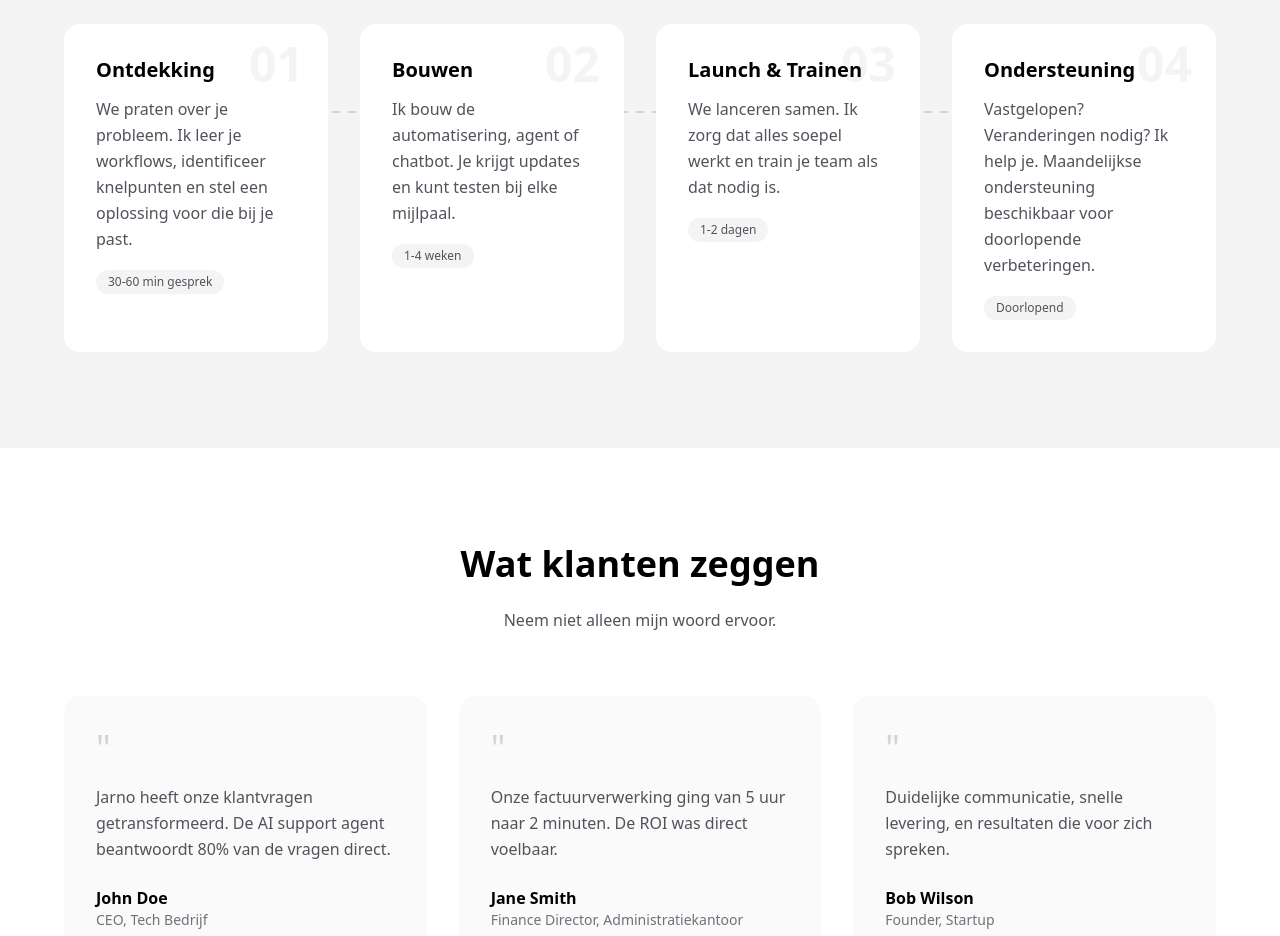
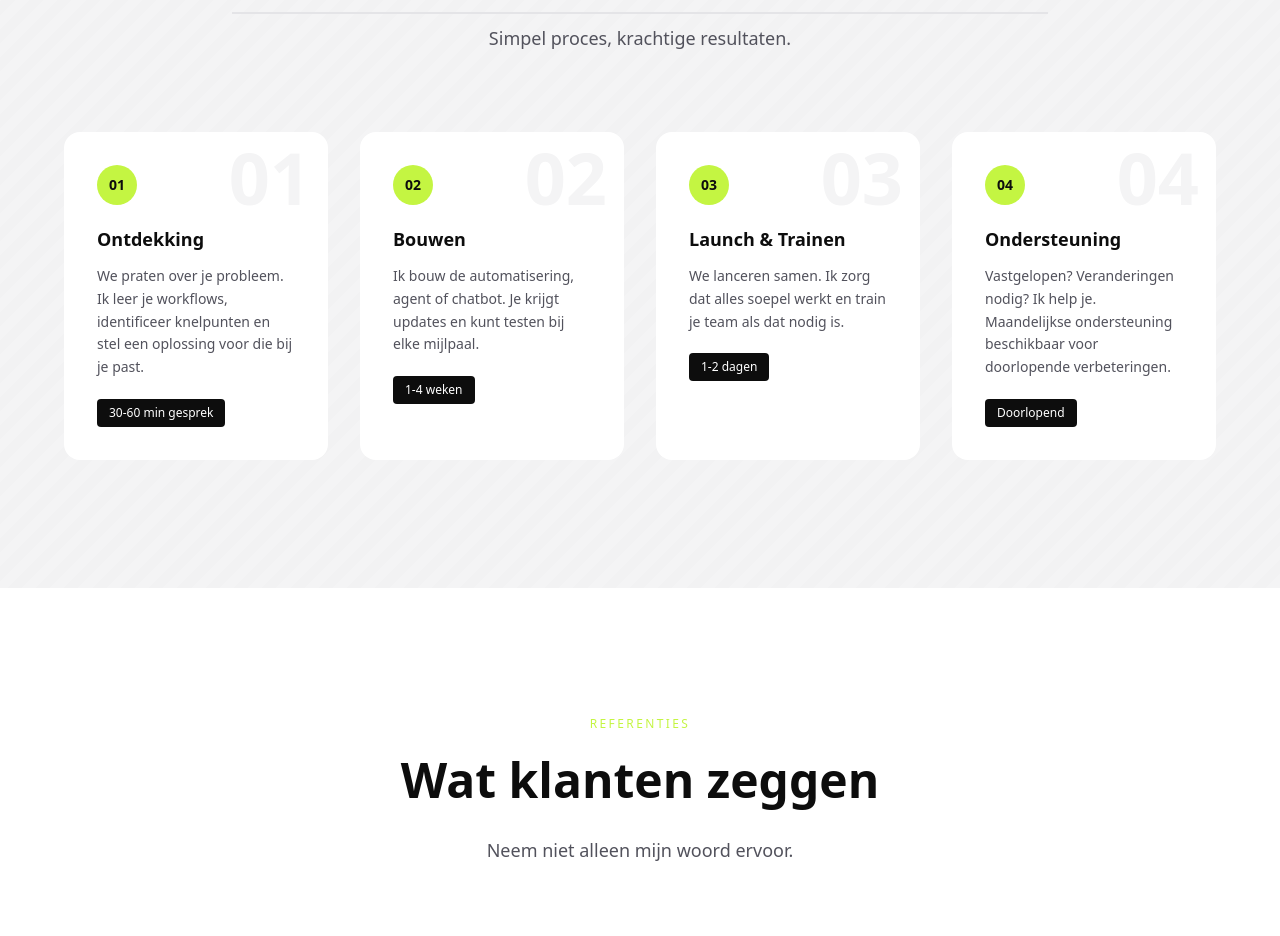
Before and after one commit to Jarno97/jsolutions, a Next.js app: page / in a window 1280 px wide. Shown: the part 2616-3552 px from the top of the page. Built offline with nearby package versions, Linux system fonts and the light colour scheme.

Commit message:
Phase 3: How It Works & Testimonials redesign - lime accents, monospace typography

```diff
--- a/src/components/HowItWorks.tsx
+++ b/src/components/HowItWorks.tsx
@@ -46,34 +46,44 @@ export default function HowItWorks() {
   const { t } = useLanguage();
 
   return (
-    <section id="how-it-works" className="py-16 md:py-24 px-4 md:px-6 bg-zinc-100 dark:bg-zinc-900">
+    <section id="how-it-works" className="py-20 md:py-32 px-4 md:px-6 bg-zinc-100 dark:bg-charcoal-light relative overflow-hidden">
+      {/* Background pattern */}
+      <div className="absolute inset-0 bg-stripes dark:bg-stripes-dark opacity-50" />
+
       <FadeIn>
-        <div className="max-w-6xl mx-auto">
-          <h2 className="text-2xl md:text-4xl font-bold text-center text-black dark:text-white mb-4 md:mb-6">
+        <div className="max-w-6xl mx-auto relative">
+          <p className="font-mono text-xs tracking-[0.2em] uppercase text-lime text-center mb-6">
+            {t("How it works", "Hoe het werkt")}
+          </p>
+          <h2 className="text-3xl md:text-5xl font-bold text-center text-charcoal dark:text-white mb-6 md:mb-8">
             {t("From idea to impact", "Van idee naar impact")}
           </h2>
-          <p className="text-center text-zinc-600 dark:text-zinc-400 mb-12 md:mb-16 max-w-xl mx-auto">
+          <p className="text-center text-zinc-600 dark:text-zinc-400 mb-14 md:mb-20 max-w-xl mx-auto text-lg">
             {t("Simple process, powerful results.", "Simpel proces, krachtige resultaten.")}
           </p>
 
           <div className="grid md:grid-cols-2 lg:grid-cols-4 gap-6 md:gap-8">
             {steps.map((step, index) => (
               <FadeIn key={index} delay={index * 100}>
-                <div className="relative bg-white dark:bg-zinc-800 rounded-2xl p-6 md:p-8 h-full">
-                  {/* Number */}
-                  <div className="text-5xl font-bold text-zinc-100 dark:text-zinc-700 absolute top-4 right-6">
+                <div className="relative bg-white dark:bg-charcoal rounded-2xl p-6 md:p-8 h-full border border-transparent hover:border-lime/30 transition-all duration-300 group">
+                  {/* Number - large background */}
+                  <span className="absolute top-2 right-4 text-6xl md:text-7xl font-bold text-zinc-100 dark:text-zinc-800 select-none font-mono group-hover:text-lime/20 transition-colors">
                     {step.number}
-                  </div>
+                  </span>
 
                   {/* Content */}
                   <div className="relative">
-                    <h3 className="text-xl font-semibold text-black dark:text-white mb-3">
+                    <div className="w-10 h-10 rounded-full bg-lime flex items-center justify-center mb-5 text-charcoal font-bold font-mono text-sm">
+                      {step.number}
+                    </div>
+
+                    <h3 className="text-lg font-bold text-charcoal dark:text-white mb-3 font-mono">
                       {t(step.title, step.titleNl)}
                     </h3>
-                    <p className="text-zinc-600 dark:text-zinc-400 leading-relaxed mb-4">
+                    <p className="text-zinc-600 dark:text-zinc-400 leading-relaxed mb-5 text-sm">
                       {t(step.description, step.descriptionNl)}
                     </p>
-                    <div className="inline-block px-3 py-1 bg-zinc-100 dark:bg-zinc-700 rounded-full text-xs font-medium text-zinc-600 dark:text-zinc-300">
+                    <div className="inline-block px-3 py-1.5 bg-charcoal dark:bg-white rounded text-xs font-medium text-white dark:text-charcoal font-mono">
                       {t(step.duration, step.durationNl)}
                     </div>
                   </div>
@@ -83,19 +93,8 @@ export default function HowItWorks() {
           </div>
 
           {/* Connector line (desktop only) */}
-          <div className="hidden lg:block absolute left-0 right-0 top-1/2 -translate-y-1/2 -z-10">
-            <svg className="w-full h-4" preserveAspectRatio="none">
-              <line
-                x1="12%"
-                y1="50%"
-                x2="88%"
-                y2="50%"
-                stroke="currentColor"
-                strokeWidth="2"
-                strokeDasharray="8 8"
-                className="text-zinc-300 dark:text-zinc-700"
-              />
-            </svg>
+          <div className="hidden lg:block absolute left-[calc(12.5%+24px)] right-[calc(12.5%+24px)] top-[108px] h-0.5 -z-10">
+            <div className="h-full w-full bg-zinc-200 dark:bg-zinc-700" />
           </div>
         </div>
       </FadeIn>
--- a/src/components/Testimonials.tsx
+++ b/src/components/Testimonials.tsx
@@ -39,34 +39,37 @@ export default function Testimonials() {
   const { t } = useLanguage();
 
   return (
-    <section id="testimonials" className="py-16 md:py-24 px-4 md:px-6 bg-white dark:bg-zinc-900">
+    <section id="testimonials" className="py-20 md:py-32 px-4 md:px-6 bg-white dark:bg-charcoal">
       <FadeIn>
         <div className="max-w-6xl mx-auto">
-          <h2 className="text-2xl md:text-4xl font-bold text-center text-black dark:text-white mb-4 md:mb-6">
+          <p className="font-mono text-xs tracking-[0.2em] uppercase text-lime text-center mb-6">
+            {t("Testimonials", "Referenties")}
+          </p>
+          <h2 className="text-3xl md:text-5xl font-bold text-center text-charcoal dark:text-white mb-6 md:mb-8">
             {t("What clients say", "Wat klanten zeggen")}
           </h2>
-          <p className="text-center text-zinc-600 dark:text-zinc-400 mb-12 md:mb-16 max-w-xl mx-auto">
+          <p className="text-center text-zinc-600 dark:text-zinc-400 mb-14 md:mb-20 max-w-xl mx-auto text-lg">
             {t("Don't just take my word for it.", "Neem niet alleen mijn woord ervoor.")}
           </p>
 
           <div className="grid md:grid-cols-3 gap-6 md:gap-8">
             {testimonials.map((testimonial, index) => (
               <FadeIn key={index} delay={index * 100}>
-                <div className="p-6 md:p-8 rounded-2xl bg-zinc-50 dark:bg-zinc-800 h-full">
-                  {/* Quote icon */}
-                  <div className="text-4xl text-zinc-300 dark:text-zinc-600 mb-4">"</div>
+                <div className="p-6 md:p-8 rounded-2xl bg-zinc-50 dark:bg-charcoal-light border border-transparent hover:border-lime/30 transition-all duration-300 h-full group">
+                  {/* Large decorative quote mark */}
+                  <span className="text-8xl text-lime/20 font-serif leading-none select-none group-hover:text-lime/30 transition-colors">"</span>
 
                   {/* Quote */}
-                  <p className="text-zinc-600 dark:text-zinc-300 leading-relaxed mb-6">
+                  <p className="text-zinc-600 dark:text-zinc-300 leading-relaxed mb-6 -mt-4 relative z-10">
                     {t(testimonial.quote, testimonial.quoteNl)}
                   </p>
 
                   {/* Author */}
-                  <div>
-                    <p className="font-semibold text-black dark:text-white">
+                  <div className="border-t border-zinc-200 dark:border-zinc-700 pt-4">
+                    <p className="font-bold text-charcoal dark:text-white">
                       {testimonial.author}
                     </p>
-                    <p className="text-sm text-zinc-500 dark:text-zinc-400">
+                    <p className="text-sm text-concrete font-mono">
                       {t(testimonial.role, testimonial.roleNl)}
                     </p>
                   </div>
```
